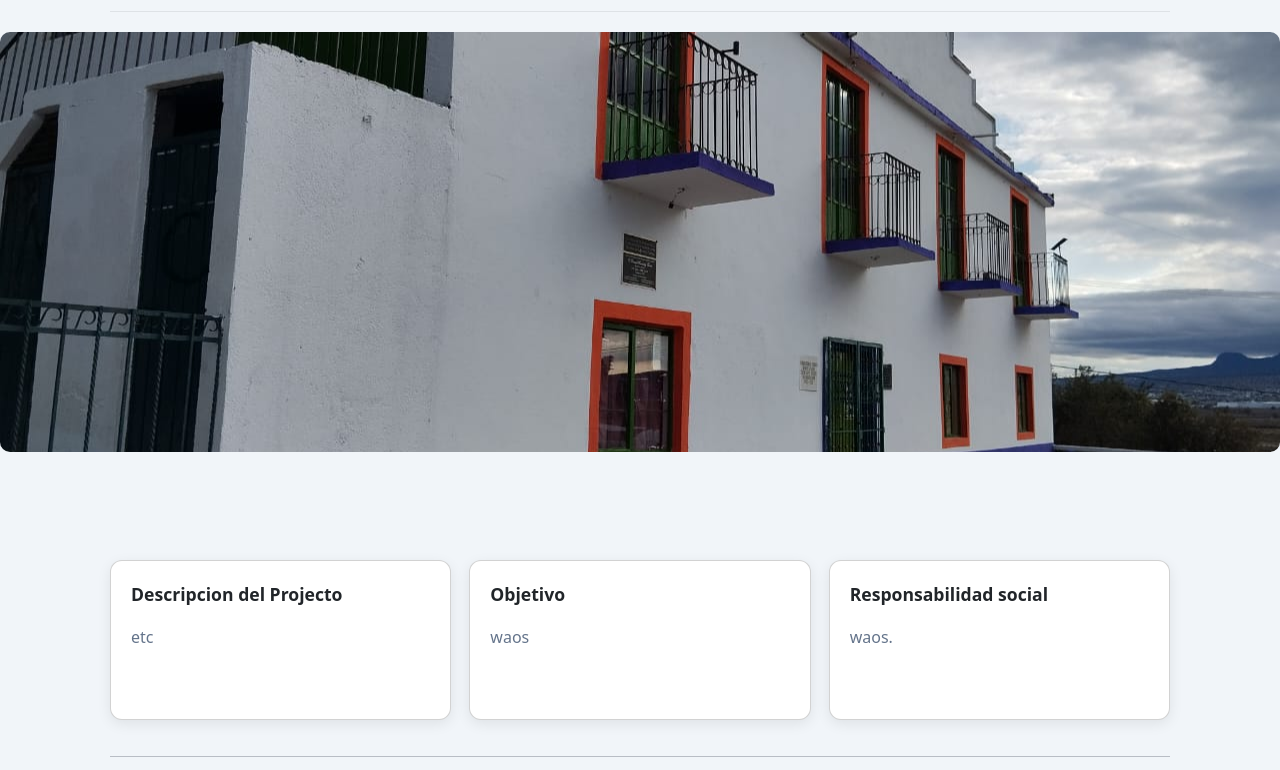
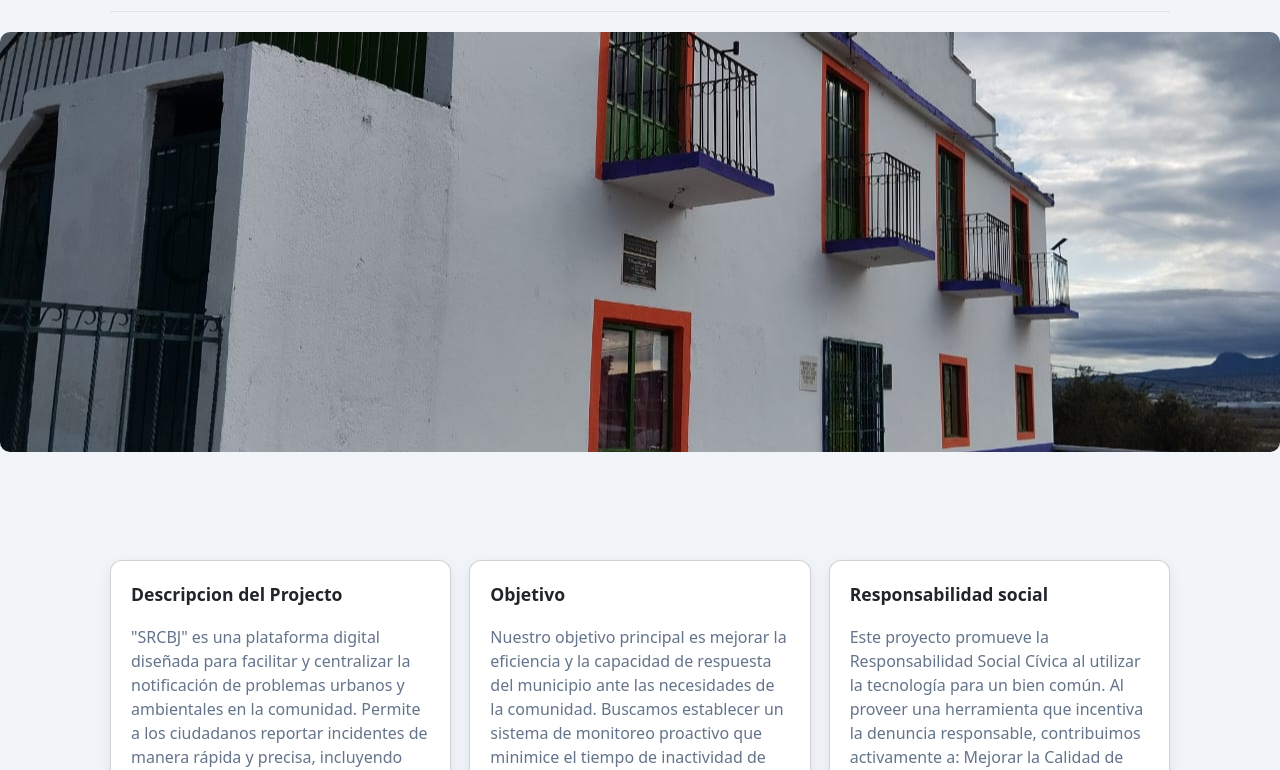
Before and after one commit to hermenegildoAng/ReportesProjecto, a website: page client/index.html in a window 1280 px wide. Shown: the part 91-861 px from the top of the page. Drawn offline with nearby package versions, Linux system fonts and the light colour scheme.

Commit message:
agregar texto cards

```diff
--- a/client/index.html
+++ b/client/index.html
@@ -12,7 +12,7 @@
 <body>
     <div class="container">
         <header class="d-flex justify-content-between align-items-center py-3 border-bottom">
-            <div class="brand h4 mb-0">Sistema de Reportes Ciudadanos Benito Juárez</div>
+            <div class="brand h4 mb-0">Sistema de Reportes Ciudadanos Benito Juárez SRCBJ</div>
             <nav>
                 <button class="btn btn-outline-secondary" data-bs-toggle="modal" data-bs-target="#loginModal">
                     Iniciar sesión (Admin)
@@ -28,16 +28,31 @@
         <section class="cards">
             <div class="card">
                 <div class="card-title">Descripcion del Projecto</div>
-                <p>etc</p>
+                <p>"SRCBJ" es una plataforma digital diseñada para facilitar y centralizar la notificación de problemas urbanos
+                    y ambientales en la comunidad. Permite a los ciudadanos reportar incidentes de manera rápida y precisa, incluyendo
+                     fotografías de evidencia y la ubicación exacta (coordenadas GPS) del incidente en un mapa interactivo. La herramienta
+                     organiza estos reportes por tipo (Residuos, Agua, Infraestructura) y estado (Pendiente, Resuelto), creando un canal
+                     directo y transparente entre la ciudadanía y el equipo de gestión urbana.</p>
             </div>
             <div class="card">
                 <div class="card-title">Objetivo</div>
-                <p>waos</p>
+                <p>Nuestro objetivo principal es mejorar la eficiencia y la capacidad de
+                     respuesta del municipio ante las necesidades de la comunidad. Buscamos
+                     establecer un sistema de monitoreo proactivo que minimice
+                      el tiempo de inactividad de los servicios públicos, garantice la
+                      razabilidad de cada queja o incidente reportado, y fomente la
+                      participación cívica al dar voz y herramientas a los ciudadanos
+                      para mejorar su entorno. La meta final es un servicio público más ágil y transparente.</p>
             </div>
             <div class="card">
                 <div class="card-title">Responsabilidad social</div>
-                <p>waos.</p>
-            </div>
+                <p>Este proyecto promueve la Responsabilidad Social Cívica al utilizar la tecnología para un bien común.
+                     Al proveer una herramienta que incentiva la denuncia responsable, contribuimos activamente a:
+                    Mejorar la Calidad de Vida: Permitiendo la rápida corrección de problemas que afectan la seguridad y la salud pública.
+                    Transparencia: Mostrando el estado de cada reporte, se genera confianza en la gestión pública.
+                    Sustentabilidad Ambiental: El sistema enfoca los esfuerzos de gestión en áreas críticas, asegurando que los
+                     recursos se destinen eficientemente a resolver problemas ambientales.</p>
+                </div>
         </section>
 
         <hr>
```
